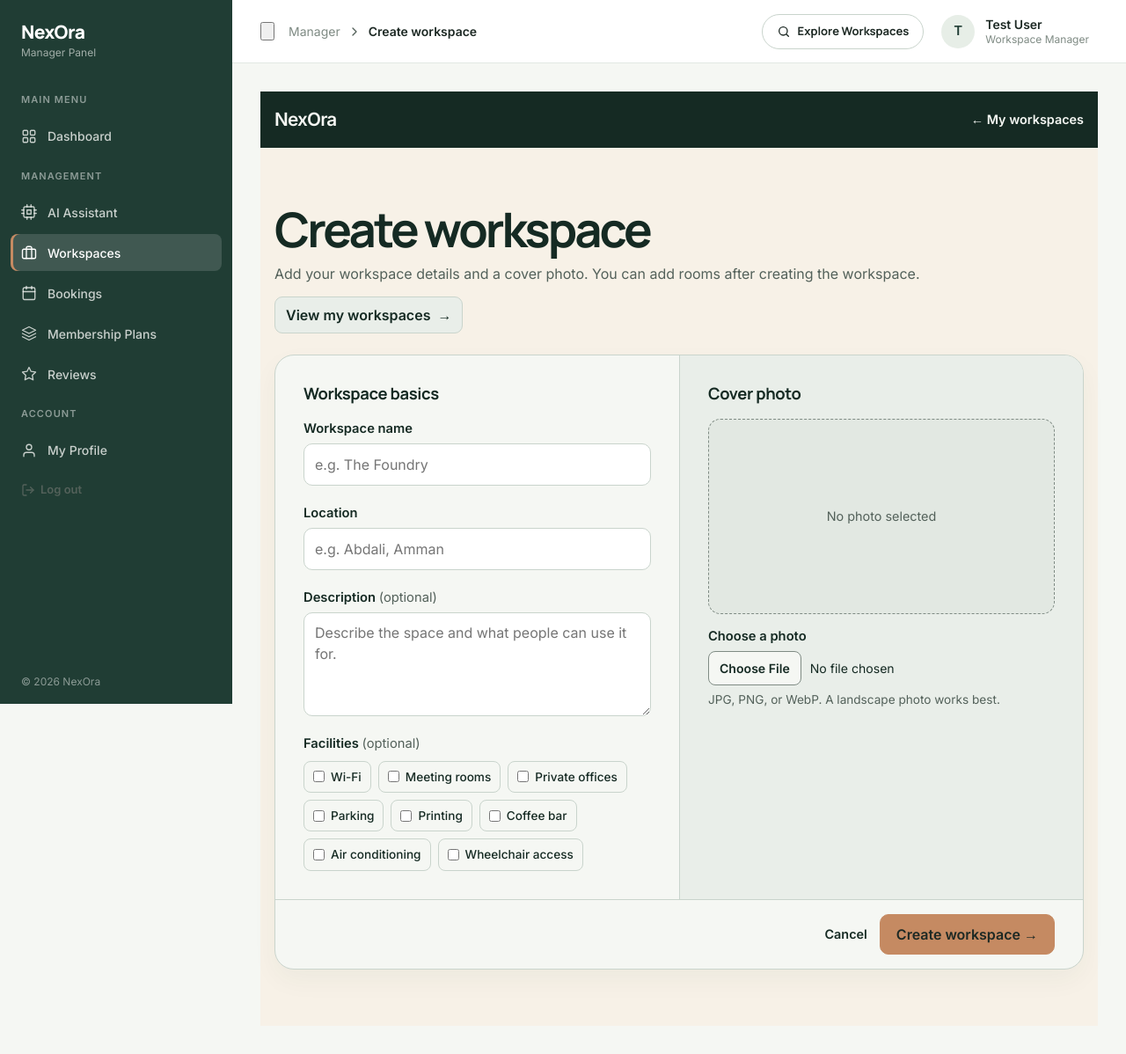
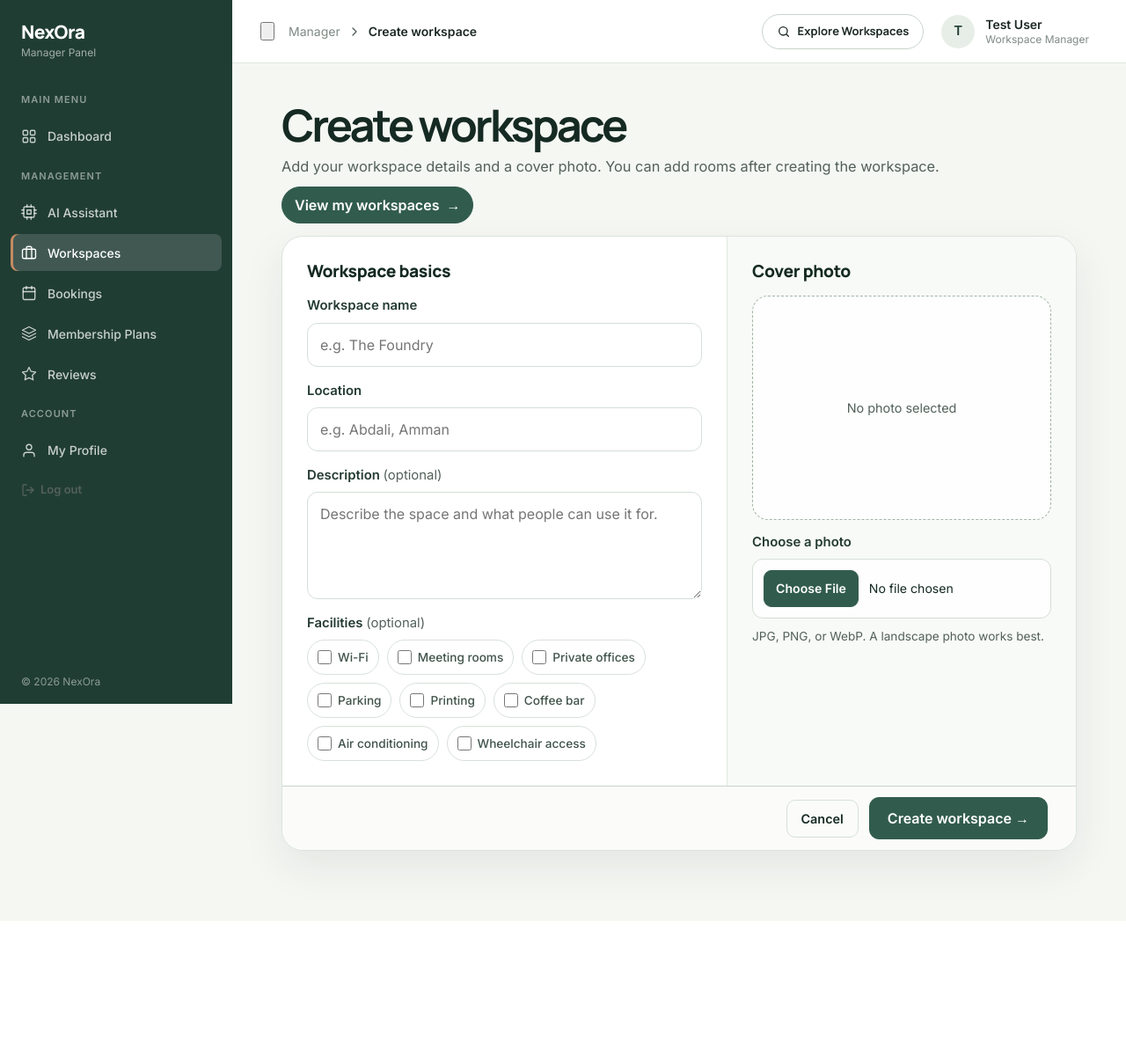
Before and after one commit to Orange-Coding-Academy/Co-WorkSpace-Project, a Laravel app: page /manager/workspaces/create in a window 1280 px wide. Shown: the whole page at 88% size. After the commit the page ends 1023 px from the top, so only its background shows below. Run offline with Laravel 12, Linux system fonts and the light colour scheme; a user stored in the database is signed in; data comes from the database, SQL or seed files in the repository.

Commit message:
FIX MANGER WORKSPACE  FRONT AND MIDLLWERE

```diff
--- a/NexOra/app/Http/Controllers/Manager/ManagerRoomController.php
+++ b/NexOra/app/Http/Controllers/Manager/ManagerRoomController.php
@@ -13,7 +13,7 @@ class ManagerRoomController extends Controller
     // Display Workspace Details and its Rooms
    public function index($workspaceId)
 {
-    $workspace = Workspace::with([
+    $workspace = Workspace::where('manager_id', auth()->id())->with([
         'images' => fn($q) => $q->orderByDesc('is_primary')
                                ->orderBy('sort_order'),
 
--- a/NexOra/resources/views/Manager/createWorkSpace.blade.php
+++ b/NexOra/resources/views/Manager/createWorkSpace.blade.php
@@ -17,7 +17,7 @@
     <style>
         .nx-page-content{
             --forest: #152A23;
-            --cream: #f7f1e7;
+            --cream: #F5F7F3;
             --paper: #F5F7F3;
             --orange: #C58A62;
             --orange-hover: #E6C9B3;
@@ -31,15 +31,12 @@
 
         .nx-page-content{
             margin: 0;
-            background: var(--cream);
+            background: #F5F7F3;
             color: var(--ink);
             font: 1rem/1.5 system-ui, sans-serif;
         }
 
-        .nx-page-content .topbar{
-            background: var(--forest);
-            color: var(--paper);
-        }
+        .nx-page-content .topbar{ display: none; }
 
         .nx-page-content .topbar-inner, .nx-page-content [data-nx-page-main]{
             width: min(1060px, calc(100% - 32px));
@@ -418,6 +415,43 @@
             .nx-page-content .container, .nx-page-content .container-fluid{ padding-inline: 16px; }
             .nx-page-content .d-flex.justify-content-between{ flex-wrap: wrap; gap: 12px; }
         }
+            /* Main area polish */
+        .nx-page-content [data-nx-page-main]{width:min(1120px,calc(100% - 48px));padding-block:12px 48px}
+        .nx-page-content .page-heading{max-width:920px;margin-bottom:14px}
+        .nx-page-content .page-heading h1{color:var(--nx-deep,#152A23);font-size:clamp(2.15rem,4vw,3.15rem);letter-spacing:-.06em}
+        .nx-page-content .page-heading p{max-width:900px;margin-top:8px;color:var(--nx-text-secondary,#53615A);font-size:1.02rem;line-height:1.55}
+        .nx-page-content .workspace-directory-link{min-height:40px;margin-top:10px;padding-inline:14px;border-color:#315c4d;border-radius:999px;background:#315c4d;color:#fff;transition:background .18s ease,border-color .18s ease,transform .18s ease}
+        .nx-page-content .workspace-directory-link:hover{border-color:#274b3f;background:#274b3f;color:#fff;transform:translateY(-1px)}
+        .nx-page-content .workspace-form{border-color:#dce4dc;border-radius:24px;background:#fff;box-shadow:0 18px 48px rgba(21,42,35,.08)}
+        .nx-page-content .form-grid{grid-template-columns:minmax(0,1.12fr) minmax(320px,.88fr)}
+        .nx-page-content .panel{padding:clamp(22px,3vw,28px)}
+        .nx-page-content .cover-panel{border-left-color:#e1e8e1;background:#F8FAF7}
+        .nx-page-content h2{margin-bottom:16px;font-size:1.2rem;font-weight:800}
+        .nx-page-content .field+.field{margin-top:16px}
+        .nx-page-content label,.nx-page-content .facilities legend{margin-bottom:8px;color:#243b32;font-size:.93rem;font-weight:700}
+        .nx-page-content input[type="text"],.nx-page-content textarea{min-height:50px;padding:12px 14px;border-color:#d5dfd7;border-radius:12px;background:#fff;transition:border-color .18s ease,box-shadow .18s ease}
+        .nx-page-content textarea{min-height:100px}
+        .nx-page-content input[type="text"]:hover,.nx-page-content textarea:hover{border-color:#a8b9ac}
+        .nx-page-content input[type="text"]:focus,.nx-page-content textarea:focus{border-color:#315c4d;box-shadow:0 0 0 4px rgba(49,92,77,.12);outline:0}
+        .nx-page-content .facilities{margin-top:18px}
+        .nx-page-content .facility-options{gap:9px}
+        .nx-page-content .facility-options label{min-height:40px;padding:8px 11px;border-color:#d8e1d9;border-radius:999px;background:#fff;color:#40534a;transition:background .18s ease,border-color .18s ease,color .18s ease}
+        .nx-page-content .facility-options label:hover{border-color:#9eb3a5;background:#f2f6f2}
+        .nx-page-content .facility-options label:has(input:checked){border-color:#84a291;background:#e6efe8;color:#214a3c}
+        .nx-page-content .facility-options input{width:16px;height:16px}
+        .nx-page-content .preview{min-height:190px;aspect-ratio:4/3;margin-bottom:14px;border:1px dashed #9fb5a6;border-radius:18px;background:rgba(255,255,255,.68)}
+        .nx-page-content .preview-placeholder{gap:10px;padding:24px}
+        .nx-page-content input[type="file"]{padding:12px;border:1px solid #d5dfd7;border-radius:12px;background:rgba(255,255,255,.78)}
+        .nx-page-content input::file-selector-button{margin-right:12px;padding:9px 13px;border-color:#315c4d;border-radius:9px;background:#315c4d;color:#fff;transition:background .18s ease}
+        .nx-page-content input::file-selector-button:hover{background:#274b3f}
+        .nx-page-content .hint{margin-top:10px;line-height:1.6}
+        .nx-page-content .form-footer{min-height:72px;gap:12px;padding-block:12px;background:#fbfcfa}
+        .nx-page-content .cancel{padding:10px 16px;border:1px solid #d6dfd7;border-radius:10px;text-decoration:none;font-weight:700;transition:background .18s ease}
+        .nx-page-content .cancel:hover{background:#eef3ee}
+        .nx-page-content .submit{min-height:48px;padding-inline:20px;border-color:#315c4d;border-radius:11px;background:#315c4d;color:#fff;transition:background .18s ease,transform .18s ease,box-shadow .18s ease}
+        .nx-page-content .submit:hover{background:#274b3f;box-shadow:0 6px 16px rgba(49,92,77,.18);transform:translateY(-1px)}
+        @media(max-width:760px){.nx-page-content [data-nx-page-main]{width:min(calc(100% - 28px),620px);padding-block:12px 36px}.nx-page-content .form-grid{grid-template-columns:1fr}.nx-page-content .cover-panel{border-top:1px solid #e1e8e1;border-left:0}.nx-page-content .preview{min-height:180px}}
+        @media(max-width:480px){.nx-page-content .form-footer{align-items:stretch}.nx-page-content .cancel,.nx-page-content .submit{flex:1;justify-content:center;text-align:center}}
     </style>
 @endpush
 
--- a/NexOra/resources/views/layouts/dashboard/sidebars/manager.blade.php
+++ b/NexOra/resources/views/layouts/dashboard/sidebars/manager.blade.php
@@ -5,7 +5,7 @@
         ],
         'MANAGEMENT' => [
             ['manager.ai.index', [], ['manager.ai.*'], 'AI Assistant', 'cpu'],
-            ['manager.workspaces.create', [], ['manager.workspaces.*', 'manager.rooms.*'], 'Workspaces', 'briefcase'],
+            ['manager.workspaces.create', ['view' => 'list'], ['manager.workspaces.*', 'manager.rooms.*'], 'Workspaces', 'briefcase'],
             ['manager.bookings.index', [], ['manager.bookings.*'], 'Bookings', 'calendar'],
             ['manager.membership-plans.index', [], ['manager.membership-plans.*'], 'Membership Plans', 'layers'],
             ['manager.reviews.index', [], ['manager.reviews.*'], 'Reviews', 'star'],
```
Also changed, not shown: NexOra/app/Http/Controllers/Auth/LoginController.php (+4 -5 lines), NexOra/app/Http/Controllers/RoomController.php (+29 -17 lines), NexOra/app/Http/Middleware/RoleMiddleware.php (+6 -13 lines), NexOra/resources/views/Manager/WorkspaceDetails.blade.php (+7 -6 lines), NexOra/resources/views/Manager/partials/my-workspaces.blade.php (+6 -6 lines), NexOra/public/img/7eeb9dac-e0a1-432a-9a6a-ab0c9a80b327.png (added), NexOra/public/img/93786aa5-b690-4b1c-b1e2-3e442a9c4a2d.webp (added), NexOra/public/img/b457d4de-96bf-4feb-bfc5-6642208e1cb6.jpg (added).
